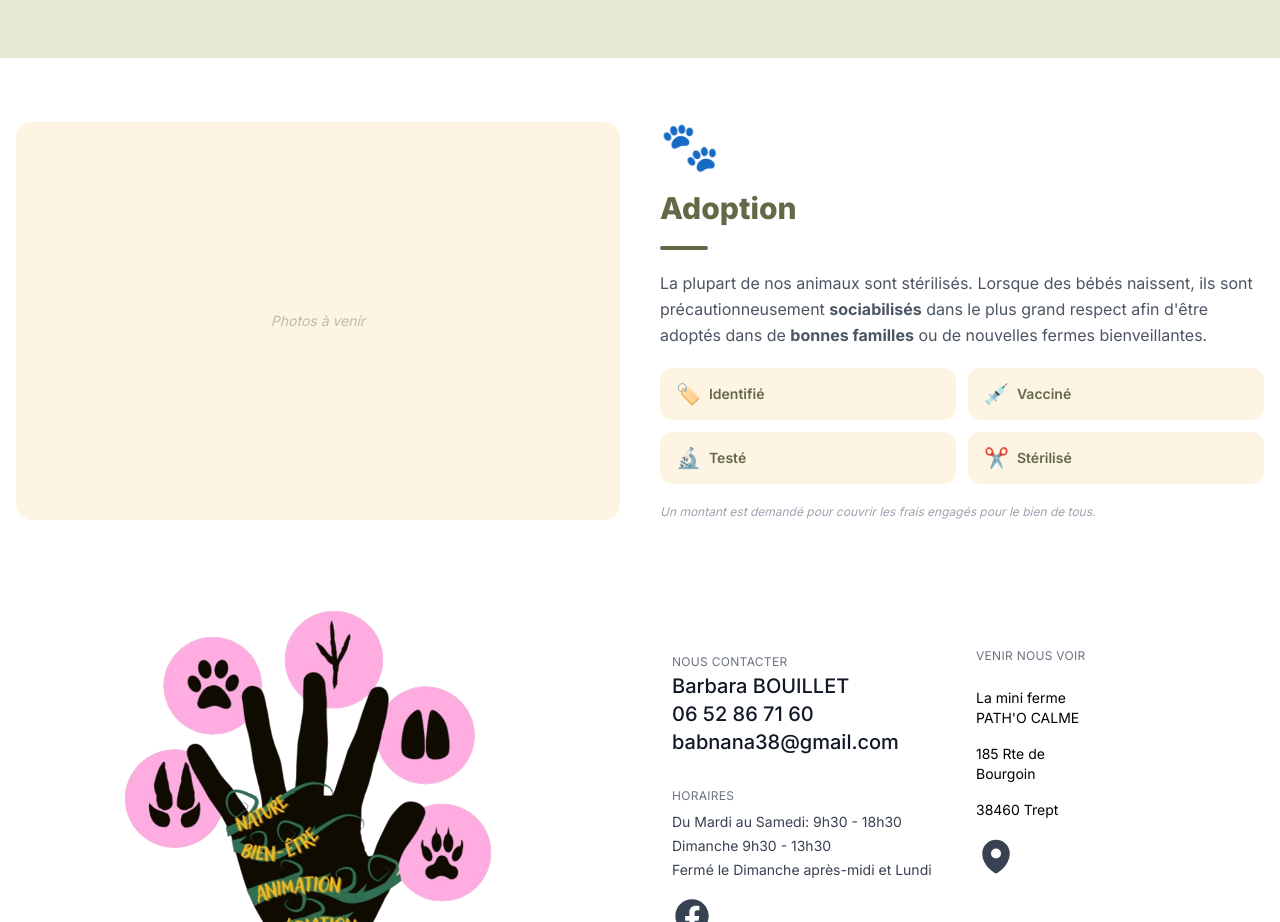
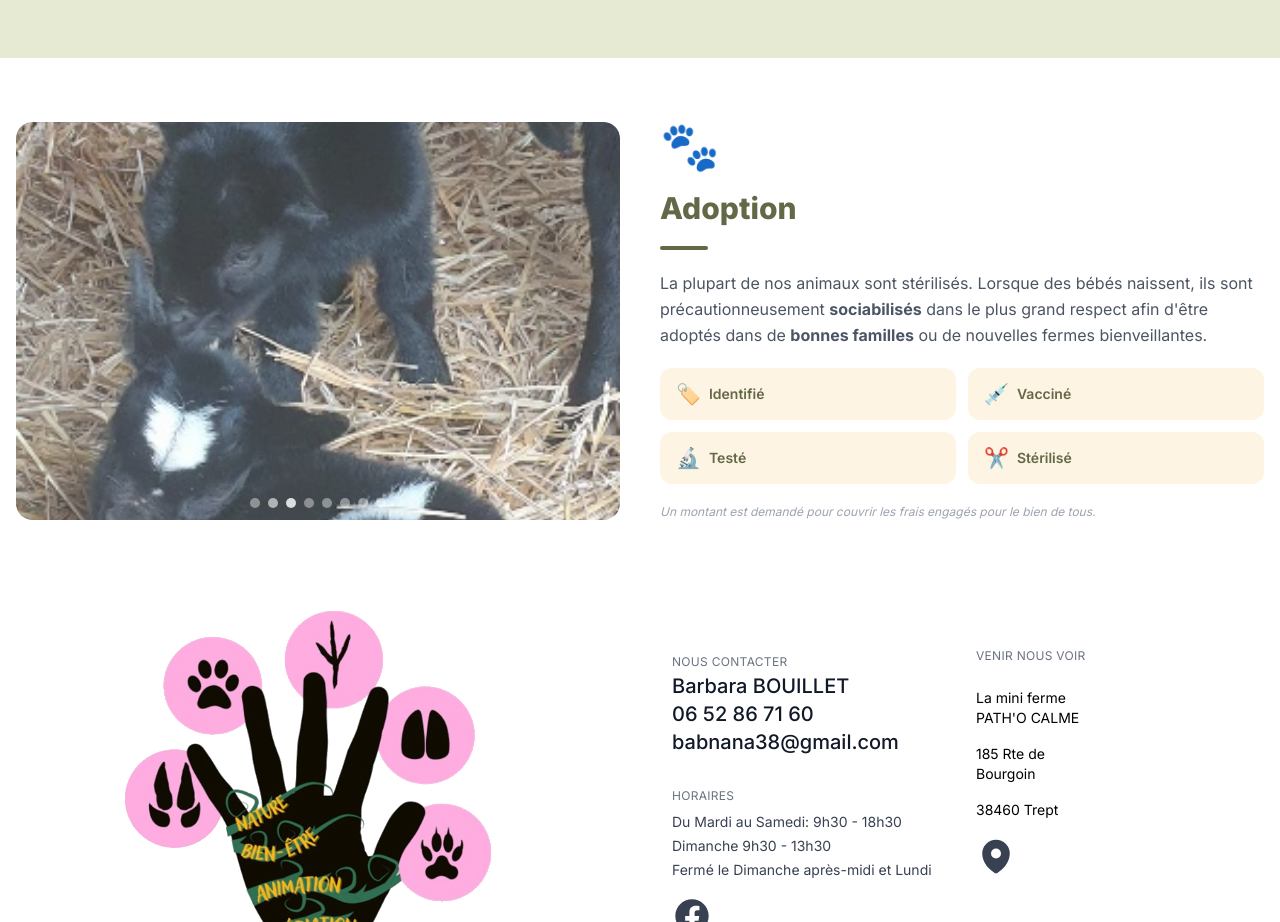
Before and after one commit to BenBBO/pathocalme, a Next.js app: page /association in a window 1280 px wide. Shown: the part 2300-3222 px from the top of the page. Built offline with nearby package versions, Linux system fonts and the light colour scheme.

Commit message:
Add auto-scrolling carousel to adoption section in association page
Co-authored-by: ben-acorel <205780827+ben-acorel@users.noreply.github.com>

```diff
--- a/src/app/association/page.js
+++ b/src/app/association/page.js
@@ -1,5 +1,6 @@
 "use client"
 import { motion } from "framer-motion";
+import AdoptionCarousel from "../components/adoptionCarousel";
 
 const fadeUp = {
   initial: { opacity: 0, y: 40 },
@@ -264,15 +265,15 @@ export default function Association() {
         <div className="px-4 mx-auto max-w-screen-xl">
           <div className="flex flex-col md:flex-row gap-10 items-stretch">
 
-            {/* Left — photo placeholder */}
+            {/* Left — adoption carousel */}
             <motion.div
-              className="md:w-1/2 rounded-2xl overflow-hidden bg-association flex items-center justify-center min-h-64 association-photos-adoption"
+              className="md:w-1/2 rounded-2xl overflow-hidden min-h-64 association-photos-adoption"
               initial={{ opacity: 0, x: -40 }}
               whileInView={{ opacity: 1, x: 0 }}
               transition={{ duration: 0.7 }}
               viewport={{ once: true }}
             >
-              <p className="text-secondary/40 text-sm italic">Photos à venir</p>
+              <AdoptionCarousel />
             </motion.div>
 
             {/* Right — text */}
--- /dev/null
+++ b/src/app/components/adoptionCarousel/index.js
@@ -0,0 +1,59 @@
+"use client"
+import { useState, useEffect } from "react";
+import { AnimatePresence, motion } from "framer-motion";
+
+const images = [
+  "/images/adoption/adoption1.jpg",
+  "/images/adoption/adoption2.jpg",
+  "/images/adoption/adoption3.jpg",
+  "/images/adoption/adoption4.jpg",
+  "/images/adoption/adoption5.jpg",
+  "/images/adoption/adoption6.jpg",
+  "/images/adoption/adoption7.jpg",
+  "/images/adoption/adoption8.jpg",
+];
+
+export default function AdoptionCarousel() {
+  const [current, setCurrent] = useState(0);
+
+  useEffect(() => {
+    const timer = setInterval(() => {
+      setCurrent((prev) => (prev + 1) % images.length);
+    }, 3000);
+    return () => clearInterval(timer);
+  }, []);
+
+  const goTo = (index) => setCurrent(index);
+
+  return (
+    <div className="relative w-full h-full min-h-64 overflow-hidden rounded-2xl">
+      <AnimatePresence mode="wait">
+        <motion.img
+          key={current}
+          src={images[current]}
+          alt={`Photo adoption ${current + 1}`}
+          className="absolute inset-0 w-full h-full object-cover"
+          initial={{ opacity: 0 }}
+          animate={{ opacity: 1 }}
+          exit={{ opacity: 0 }}
+          transition={{ duration: 0.8 }}
+        />
+      </AnimatePresence>
+
+      {/* Dot indicators */}
+      <div className="absolute bottom-3 left-0 right-0 flex justify-center gap-2 z-10">
+        {images.map((_, i) => (
+          <button
+            key={i}
+            onClick={() => goTo(i)}
+            aria-label={`Image ${i + 1}`}
+            aria-current={i === current ? "true" : undefined}
+            className={`w-2.5 h-2.5 rounded-full transition-colors duration-300 focus-visible:outline focus-visible:outline-2 focus-visible:outline-white ${
+              i === current ? "bg-white" : "bg-white/40"
+            }`}
+          />
+        ))}
+      </div>
+    </div>
+  );
+}
```
